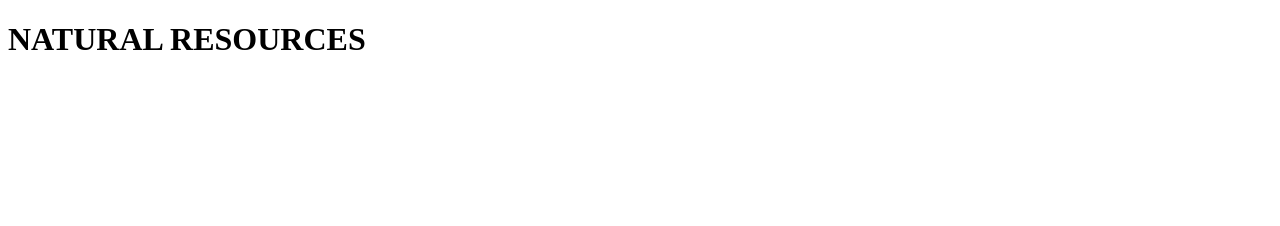
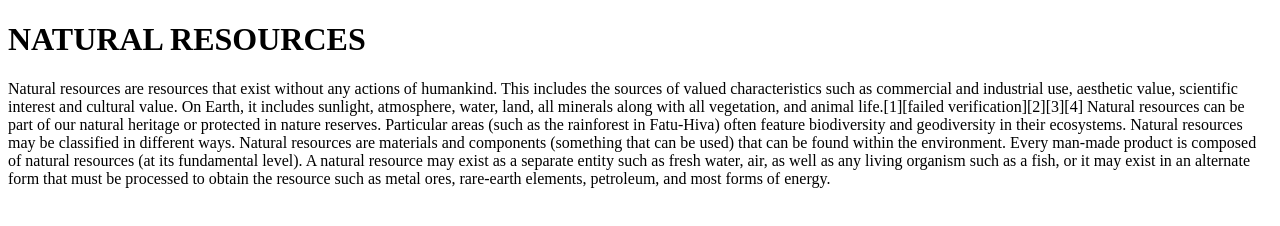
Before and after one commit to githubaditya07/natural-resouce-water, a plain HTML site: page index.html in a window 1280 px wide. Drawn offline with Linux system fonts and the light colour scheme.

Commit message:
natural resouce

```diff
--- a/index.html
+++ b/index.html
@@ -5,5 +5,8 @@
 </head>
 <body>
     <H1>NATURAL RESOURCES</H1>
+    <p>Natural resources are resources that exist without any actions of humankind. This includes the sources of valued characteristics such as commercial and industrial use, aesthetic value, scientific interest and cultural value. On Earth, it includes sunlight, atmosphere, water, land, all minerals along with all vegetation, and animal life.[1][failed verification][2][3][4] Natural resources can be part of our natural heritage or protected in nature reserves.
+
+        Particular areas (such as the rainforest in Fatu-Hiva) often feature biodiversity and geodiversity in their ecosystems. Natural resources may be classified in different ways. Natural resources are materials and components (something that can be used) that can be found within the environment. Every man-made product is composed of natural resources (at its fundamental level). A natural resource may exist as a separate entity such as fresh water, air, as well as any living organism such as a fish, or it may exist in an alternate form that must be processed to obtain the resource such as metal ores, rare-earth elements, petroleum, and most forms of energy.</p>
 </body>
 </html>
```
